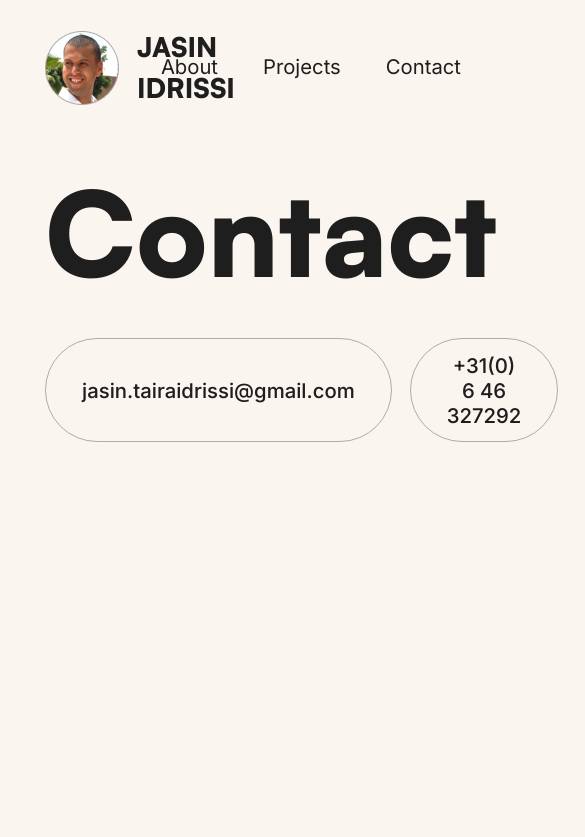
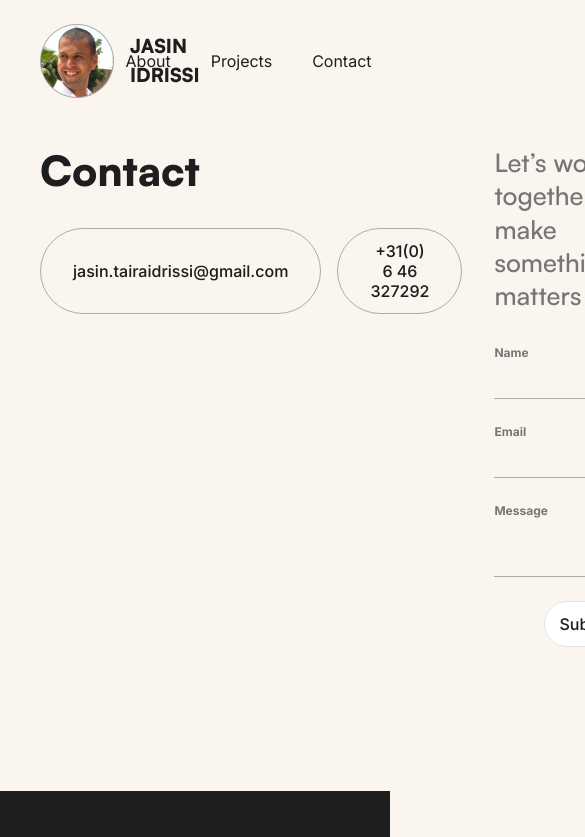
Before and after one commit to jasin1/portfolio-2024, a React (Vite) app: page /Contact in a window 390 px wide. Shown: the top 837 px of the page, 585 px wide, since content can reach past the window. Built offline with nearby package versions, Linux system fonts and the light colour scheme.

Commit message:
working on responsive, site wide

```diff
--- a/src/components/Button/Button.css
+++ b/src/components/Button/Button.css
@@ -10,6 +10,7 @@
   text-decoration: none;
   display: inline-flex;
   align-items: center;
+  justify-content: center;
   gap: .5rem;
   border-radius: 100px;
   cursor: pointer;
@@ -90,3 +91,10 @@
   --btn-border-color: var(--color-btn-border);
   border: 1px solid var(--btn-border-color);
 }
+
+@media screen and (max-width: 460px){
+  .btn{
+    width: 100%;
+    max-width: 70%;
+  }
+}
--- a/src/components/CallToAction/CallToAction.css
+++ b/src/components/CallToAction/CallToAction.css
@@ -1,7 +1,7 @@
 .cta-wrapper{
   color: var(--color-white);
   background-color: var(--color-highlight);
-  padding: 10rem 0;
+  padding: 10rem 2rem;
   display: flex;
   align-items: center;
   justify-content: center;
@@ -26,3 +26,26 @@
   display: flex;
   gap: 1rem;
 }
+
+@media screen and (max-width: 960px){
+  .btn-wrapper{
+    flex-direction: column;
+    align-items: center;
+    gap: 1rem;
+    width: 100%;
+    max-width: 400px;
+    padding: 0 2rem;
+  }
+
+  .btn-pair{
+    flex-direction: column;
+    width: 100%;
+    max-width: 400px;
+    gap: 1rem;
+  }
+
+  .cta-wrapper{
+    padding: 5rem 2rem;
+  }
+
+}
--- a/src/components/CallToAction/CallToAction.jsx
+++ b/src/components/CallToAction/CallToAction.jsx
@@ -9,14 +9,16 @@
         <div className="divider divider-white"></div>
         <div className="btn-wrapper">
           <div className="btn-pair">
-            <Button variant="outline-white">jasin.tairaidrissi@gmail.com</Button>
+            <Button variant="outline-white">
+              jasin.tairaidrissi@gmail.com
+            </Button>
             <Button variant="outline-white">+31 (0)6 46 237 292</Button>
           </div>
-          <Button
-          variant="white-orange"
-          hasArrow={true}
-          href="/Contact"
-          >Get in Touch</Button>
+          <div className="btn-pair">
+            <Button variant="white-orange" hasArrow={true} href="/Contact">
+              Get in Touch
+            </Button>
+          </div>
         </div>
       </div>
     </div>
--- a/src/components/Footer/Footer.css
+++ b/src/components/Footer/Footer.css
@@ -1,5 +1,12 @@
+.footer{
+  background-color: var(--color-black);
+  display: flex;
+  align-items: center;
+  justify-content: center;
+  width: 100%;
+}
+
 .Footer-nav{
-  background-color: var(--color-black);
   color: var(--color-white);
   padding: 2.5rem;
   width: 100%;
--- a/src/components/Footer/Footer.jsx
+++ b/src/components/Footer/Footer.jsx
@@ -3,6 +3,7 @@
 
 function Footer() {
   return (
+    <section className="footer" >
       <nav className="Footer-nav">
         <NavLink to="/" className="nav-link color-white">
           <p>Jasin TairaIdrissi</p>
@@ -27,6 +28,7 @@
           </ul>
         </div>
       </nav>
+    </section>
   );
 }
 
--- a/src/components/ProjectThumbnail/ProjectThumbnail.css
+++ b/src/components/ProjectThumbnail/ProjectThumbnail.css
@@ -3,6 +3,7 @@
 
 .tag-wrapper{
   display: flex;
+  flex-wrap: wrap;
   gap: .5rem;
 }
 
@@ -61,3 +62,28 @@
 .title-wrapper{
   margin-bottom: 1.5rem;
 }
+
+@media screen and (max-width: 960px){
+  .project-thumbnail{
+    display: grid;
+    grid-template-columns: 1fr;
+    gap: 2rem;
+  }
+
+  .project-thumbnail.featured .project-thumbnail__content{
+    display: grid;
+    grid-template-columns: 1fr;
+    gap: 2rem;
+
+  }
+
+}
+
+@media screen and (max-width: 460px){
+  .project-thumbnail__buttons{
+    display: flex;
+    flex-wrap: wrap;
+    gap: .5rem;
+  }
+
+}
--- a/src/index.css
+++ b/src/index.css
@@ -17,20 +17,20 @@
   --font-weight-regular: 400;
 
   /* Base font size */
-  --font-size-quote: 3.25rem;
-  --font-size-base: 1.125rem;
-  --font-size-big: 1.5rem;
-  --font-size-sub: 1.8rem;
-  --font-size-small: 0.875rem;
+  --font-size-quote: clamp(2.2rem, 4vw + 1rem, 3.25rem);
+  --font-size-base: clamp(1rem, 1.5vw + 0.5rem, 1.125rem);
+  --font-size-big: clamp(1.2rem, 2vw + 0.5rem, 1.5rem);
+  --font-size-sub: clamp(1.3rem, 2.5vw + 0.4rem, 1.8rem);
+  --font-size-small: clamp(0.75rem, 1vw + 0.3rem, 0.875rem);
 
   /* Headings */
-  --font-size-large: 5.2rem;
-  --font-size-h1: 6.5rem;   /* 120px */
-  --font-size-h2: 3.5rem;   /* 56px */
-  --font-size-h3: 2.916rem; /* 46.67px (following the 1.2 ratio) */
-  --font-size-h4: 2.43rem;  /* 38.88px (1.2 * 32.4px) */
-  --font-size-h5: 2.02rem;  /* 32.4px */
-  --font-size-h6: 1.2rem;  /* 26.67px */
+  --font-size-large: clamp(2rem, 5.2vw + 1rem, 5.2rem);
+  --font-size-h1: clamp(2rem, 6.5vw + 1rem, 6.5rem);
+  --font-size-h2: clamp(1.5rem, 4vw + 0.8rem, 3.5rem);
+  --font-size-h3: clamp(1.2rem, 3vw + 0.6rem, 2.9rem);
+  --font-size-h4: clamp(1.6rem, 2.5vw + 0.5rem, 2.43rem);
+  --font-size-h5: clamp(1.3rem, 2vw + 0.4rem, 2.02rem);
+  --font-size-h6: clamp(1rem, 1.5vw + 0.3rem, 1.2rem);
 
   /* Colors */
   --color-black: #1E1E1E;
@@ -79,6 +79,13 @@
   -webkit-text-size-adjust: 100%;
   color: var(--color-black);
   background-color: var(--color-background);
+}
+
+article{
+  display: flex;
+  flex-direction: column;
+  align-items: center;
+  justify-content: center;
 }
 
 section{
--- a/src/pages/Home/Home.css
+++ b/src/pages/Home/Home.css
@@ -9,3 +9,13 @@
   grid-template-columns: 1fr 1fr;
   gap: 2rem;
 }
+
+@media screen and (max-width: 960px){
+  .section-content{
+    display: grid;
+    grid-template-columns: 1fr;
+    gap: 2rem;
+  }
+
+
+}
```
Lines whose indentation alone changed are shown as unchanged.
